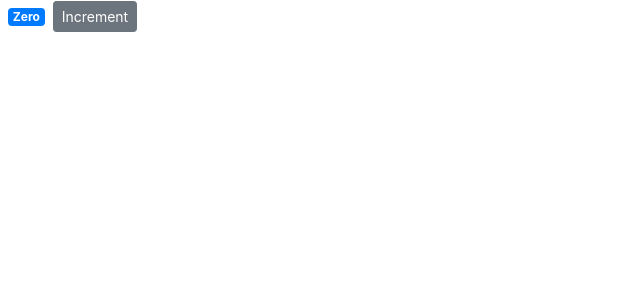
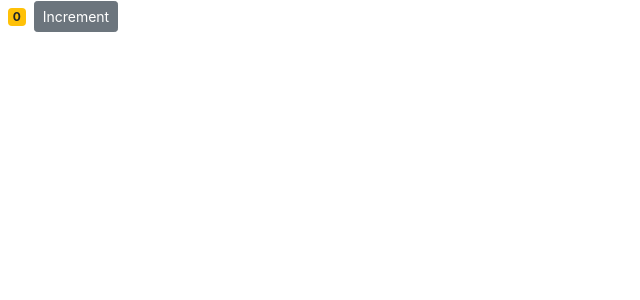
Before and after one commit to Delabove/react-app, a React (Create React App) app: page / in a window 1280 px wide. Shown: the top 300 px of the page, without its empty margins (0-640 px from the left). Built offline with nearby package versions, Linux system fonts and the light colour scheme.

Commit message:
Defined a bootstrap variable then extracted as a class to use inside render method

```diff
--- a/src/components/counter.jsx
+++ b/src/components/counter.jsx
@@ -9,10 +9,20 @@
     // jsx expression that gets compiled as React.createElement()
     return (
       <React.Fragment>
-        <span className="badge badge-primary m-2">{this.formatCount()}</span>
+        <span className={this.getBadgeClasses()}>{this.formatCount()}</span>
         <button className="btn btn-secondary btn-sm">Increment</button>
       </React.Fragment>
     );
+  }
+
+  // determines class of element to change from yellow to blue when incremented
+  getBadgeClasses() {
+    let classes = "badge m-2 badge-";
+    classes += this.state.count === 0 ? "warning" : "primary";
+    return classes;
+
+    // to avoid repetition we use badge- in the classes variable then warning and primary to the return statement append
+    // such that badge-primary or badge-warning
   }
 
   // method to call a function to return a value
@@ -22,7 +32,7 @@
 
     // improvement on code with object restructuring:
     const { count } = this.state;
-    return count === 0 ? "Zero" : count;
+    return count === 0 ? "0" : count;
   }
 }
 export default Counter;
```
